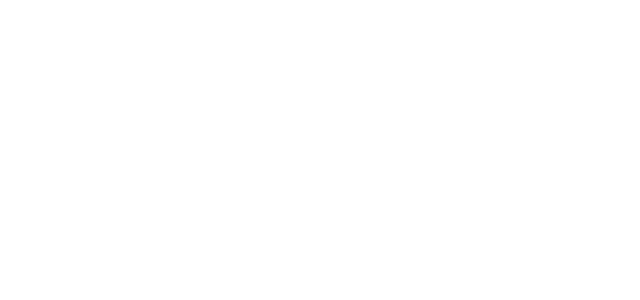
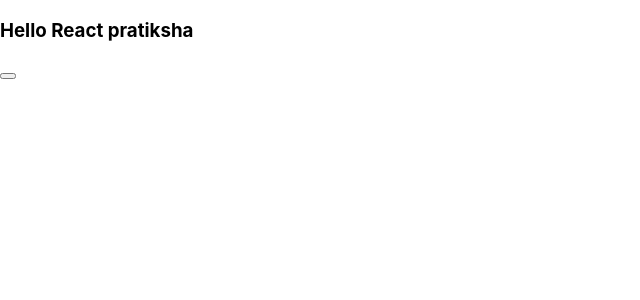
Before and after one commit to Pratiksha102/reactTextUtils, a React (Create React App) app in the folder text-utils/: page / in a window 1280 px wide. Shown: the top 300 px of the page, without its empty margins (0-640 px from the left). Built offline with nearby package versions, Linux system fonts and the light colour scheme.

Commit message:
componentDidupdate

```diff
--- a/text-utils/src/App.js
+++ b/text-utils/src/App.js
@@ -1,22 +1,33 @@
+import React, { Component }from 'react'
+import { useState } from 'react'
 
-import './App.css';
-import About from './Components/About';
-import Navbar from './Components/Navbar';
-import React, {useState} from 'react';
+export default class App extends Component {
+  constructor()
+  {
+    console.log("Constructor");
+    super();
+    this.state={
+      stick:'pratiksha'
 
+    }
+  }
 
-function App() {
+  componentDidUpdate(){
 
-  return (
+    console.log("componentdidUpdate");
 
+  }
+  render() {
 
-    <div className='App'>
-    <h3> </h3>
-    </div>
+    console.log("render");
 
+    return (
+      <div className="App">
+        <h3>Hello React {this.state.stick}</h3>
+        <button type="button" onClick={()=>this.setState({stick:'Gupta'})}></button>
 
+      </div>
 
-  );
+    )
+  }
 }
-
-export default App;
--- a/text-utils/src/Components/Navbar.js
+++ b/text-utils/src/Components/Navbar.js
@@ -1,4 +1,5 @@
 import React from 'react'
+
 
 export default function Navbar() {
   return (
```
